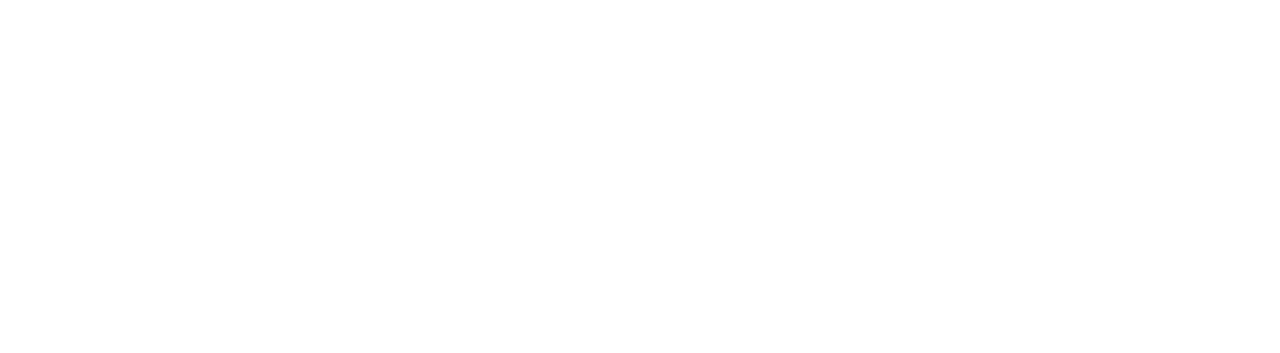
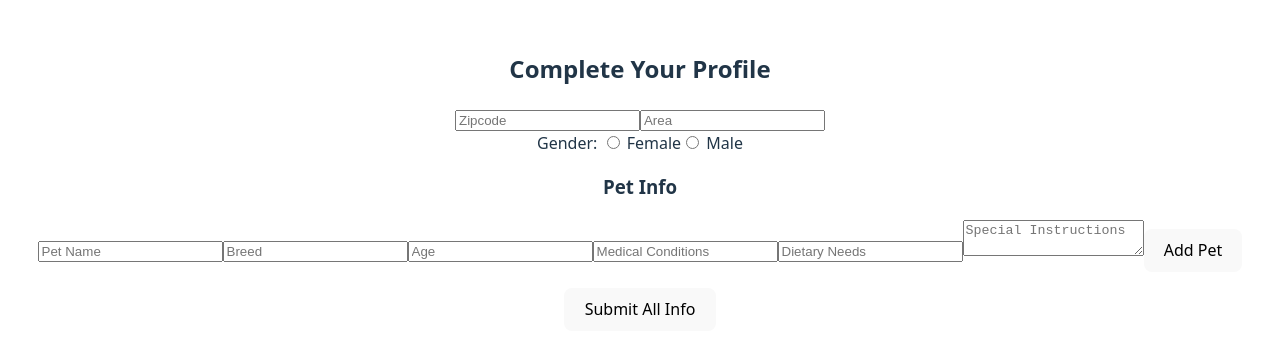
Before and after one commit to anastvud/help2pet, a React (Vite) app in the folder frontend/: page /complete-owner in a window 1280 px wide. Before the commit this address had no page. Shown: the part 219-572 px from the top of the page. Built offline with nearby package versions, Linux system fonts and the light colour scheme.

Commit message:
complete registration

```diff
--- a/frontend/src/App.jsx
+++ b/frontend/src/App.jsx
@@ -3,10 +3,12 @@
 import Register from './Register'; // ✅ Importing from external file
 import Dashboard from './Dashboard';
 import SitterProfile from './SitterProfile';
-import MyPets from './MyPets';
+import MyPets from './CompleteOwner.jsx';
 import SitterDetails from './SitterDetails';
 import Home from "./Home";
 import './App.css';
+import CompleteOwner from "./CompleteOwner.jsx";
+import CompleteSitter from "./CompleteSitter.jsx";
 
 function Welcome() {
   return (
@@ -29,6 +31,10 @@
         <Route path="/" element={<Welcome />} />
         <Route path="/login" element={<Login />} />
         <Route path="/register" element={<Register />} />
+        <Route path="/complete-owner" element={<CompleteOwner />} />
+        <Route path="/complete-sitter" element={<CompleteSitter />} />
+
+
         <Route path="/dashboard" element={<Dashboard />} />
         <Route path="/sitter/:id" element={<SitterProfile />} />
         <Route path="/my-pets" element={<MyPets />} />
--- /dev/null
+++ b/frontend/src/CompleteOwner.jsx
@@ -0,0 +1,179 @@
+import React, { useState } from 'react';
+import axios from 'axios';
+import { useNavigate } from 'react-router-dom';
+
+function CompleteOwner() {
+  const [ownerForm, setOwnerForm] = useState({
+    zipcode: '',
+    area: '',
+    gender: '', // true or false (boolean)
+  });
+
+  const [petForm, setPetForm] = useState({
+    name: '',
+    breed: '',
+    age: '',
+    medical: '',
+    diet: '',
+    notes: '',
+  });
+
+  const [pets, setPets] = useState([]);
+  const [message, setMessage] = useState(null);
+
+  const ownerId = localStorage.getItem('userId');
+  const navigate = useNavigate();
+
+  const handleOwnerChange = (e) => {
+    const { name, value } = e.target;
+    setOwnerForm(prev => ({ ...prev, [name]: value }));
+  };
+
+  const handleGenderChange = (e) => {
+    setOwnerForm(prev => ({ ...prev, gender: e.target.value === 'true' }));
+  };
+
+  const handlePetChange = (e) => {
+    const { name, value } = e.target;
+    setPetForm(prev => ({ ...prev, [name]: value }));
+  };
+
+  const addPet = () => {
+    if (petForm.name.trim() !== '') {
+      setPets([...pets, petForm]);
+      setPetForm({
+        name: '',
+        breed: '',
+        age: '',
+        medical: '',
+        diet: '',
+        notes: '',
+      });
+    }
+  };
+
+  const handleSubmit = async () => {
+    const petsString = pets
+      .map(p =>
+        `${p.name} (${p.breed}) - A: ${p.age}, M: ${p.medical}, D: ${p.diet}, N: ${p.notes}`
+      )
+      .join('; ');
+
+    const payload = {
+      ...ownerForm,
+      pets: petsString,
+    };
+
+    try {
+      const response = await axios.put(
+        `http://127.0.0.1:8000/register/owner/${ownerId}/complete`,
+        payload,
+        {
+          headers: { 'Content-Type': 'application/json' },
+        }
+      );
+
+      setMessage('Profile updated: ' + response.data.message);
+
+      // Redirect after a brief delay
+      setTimeout(() => navigate('/dashboard'), 1500);
+    } catch (error) {
+      console.error(error);
+      setMessage('Failed to update profile.');
+    }
+  };
+
+  return (
+    <div className="complete-owner-form">
+      <h2>Complete Your Profile</h2>
+      {message && <p className="message">{message}</p>}
+
+      <input
+        name="zipcode"
+        placeholder="Zipcode"
+        value={ownerForm.zipcode}
+        onChange={handleOwnerChange}
+      />
+      <input
+        name="area"
+        placeholder="Area"
+        value={ownerForm.area}
+        onChange={handleOwnerChange}
+      />
+
+      <div>
+        <label>Gender: </label>
+        <label>
+          <input
+            type="radio"
+            name="gender"
+            value="true"
+            checked={ownerForm.gender === true}
+            onChange={handleGenderChange}
+          /> Female
+        </label>
+        <label>
+          <input
+            type="radio"
+            name="gender"
+            value="false"
+            checked={ownerForm.gender === false}
+            onChange={handleGenderChange}
+          /> Male
+        </label>
+      </div>
+
+      <h3>Pet Info</h3>
+      <input
+        name="name"
+        placeholder="Pet Name"
+        value={petForm.name}
+        onChange={handlePetChange}
+      />
+      <input
+        name="breed"
+        placeholder="Breed"
+        value={petForm.breed}
+        onChange={handlePetChange}
+      />
+      <input
+        name="age"
+        placeholder="Age"
+        value={petForm.age}
+        onChange={handlePetChange}
+      />
+      <input
+        name="medical"
+        placeholder="Medical Conditions"
+        value={petForm.medical}
+        onChange={handlePetChange}
+      />
+      <input
+        name="diet"
+        placeholder="Dietary Needs"
+        value={petForm.diet}
+        onChange={handlePetChange}
+      />
+      <textarea
+        name="notes"
+        placeholder="Special Instructions"
+        value={petForm.notes}
+        onChange={handlePetChange}
+      />
+
+      <button onClick={addPet}>Add Pet</button>
+
+      <ul>
+        {pets.map((pet, idx) => (
+          <li key={idx}>
+            {pet.name} ({pet.breed}) - Age: {pet.age}
+          </li>
+        ))}
+      </ul>
+
+      <button onClick={handleSubmit}>Submit All Info</button>
+    </div>
+  );
+}
+
+export default CompleteOwner;
--- /dev/null
+++ b/frontend/src/CompleteSitter.jsx
@@ -0,0 +1,168 @@
+import React, { useState } from 'react';
+import axios from 'axios';
+import { useNavigate } from 'react-router-dom';
+
+function CompleteSitter() {
+  const [sitterForm, setSitterForm] = useState({
+    zipcode: '',
+    area: '',
+    gender: '',       // boolean true/false
+    profession: '',
+    date_of_birth: '', // yyyy-mm-dd string
+    price_hour: '',
+    experience: '',
+    smoker: false,
+    drives: false,
+    pets: false,
+    languages: '',
+  });
+
+  const [message, setMessage] = useState(null);
+  const petsitterId = localStorage.getItem('userId');
+  const navigate = useNavigate();
+
+  const handleChange = (e) => {
+    const { name, value, type, checked } = e.target;
+    setSitterForm(prev => ({
+      ...prev,
+      [name]: type === 'checkbox' ? checked : value,
+    }));
+  };
+
+  const handleGenderChange = (e) => {
+    setSitterForm(prev => ({ ...prev, gender: e.target.value === 'true' }));
+  };
+
+  const handleSubmit = async () => {
+    // Validate price_hour as integer
+    const price = parseInt(sitterForm.price_hour, 10);
+    if (isNaN(price)) {
+      setMessage('Price per hour must be a number');
+      return;
+    }
+
+    const payload = {
+      ...sitterForm,
+      price_hour: price,
+    };
+
+    try {
+      const response = await axios.put(
+        `http://127.0.0.1:8000/register/petsitter/${petsitterId}/complete`,
+        payload,
+        { headers: { 'Content-Type': 'application/json' } }
+      );
+
+      setMessage('OK:' + response.data.message);
+      setTimeout(() => navigate('/dashboard'), 1500);
+    } catch (error) {
+      console.error(error);
+      setMessage('Failed to update profile.');
+    }
+  };
+
+  return (
+    <div className="complete-sitter-form">
+      <h2>Complete Your Profile</h2>
+      {message && <p className="message">{message}</p>}
+
+      <input
+        name="zipcode"
+        placeholder="Zipcode"
+        value={sitterForm.zipcode}
+        onChange={handleChange}
+      />
+      <input
+        name="area"
+        placeholder="Area"
+        value={sitterForm.area}
+        onChange={handleChange}
+      />
+
+      <div>
+        <label>Gender: </label>
+        <label>
+          <input
+            type="radio"
+            name="gender"
+            value="true"
+            checked={sitterForm.gender === true}
+            onChange={handleGenderChange}
+          /> Female
+        </label>
+        <label>
+          <input
+            type="radio"
+            name="gender"
+            value="false"
+            checked={sitterForm.gender === false}
+            onChange={handleGenderChange}
+          /> Male
+        </label>
+      </div>
+
+      <input
+        name="profession"
+        placeholder="Profession"
+        value={sitterForm.profession}
+        onChange={handleChange}
+      />
+      <input
+        name="date_of_birth"
+        type="date"
+        placeholder="Date of Birth"
+        value={sitterForm.date_of_birth}
+        onChange={handleChange}
+      />
+      <input
+        name="price_hour"
+        placeholder="Price per hour"
+        value={sitterForm.price_hour}
+        onChange={handleChange}
+      />
+      <input
+        name="experience"
+        placeholder="Experience"
+        value={sitterForm.experience}
+        onChange={handleChange}
+      />
+      <input
+        name="languages"
+        placeholder="Languages"
+        value={sitterForm.languages}
+        onChange={handleChange}
+      />
+
+      <label>
+        <input
+          name="smoker"
+          type="checkbox"
+          checked={sitterForm.smoker}
+          onChange={handleChange}
+        /> Smoker
+      </label>
+
+      <label>
+        <input
+          name="drives"
+          type="checkbox"
+          checked={sitterForm.drives}
+          onChange={handleChange}
+        /> Drives
+      </label>
+
+      <label>
+        <input
+          name="pets"
+          type="checkbox"
+          checked={sitterForm.pets}
+          onChange={handleChange}
+        /> Has pets
+      </label>
+
+      <button onClick={handleSubmit}>Submit All Info</button>
+    </div>
+  );
+}
+
+export default CompleteSitter;
--- a/frontend/src/MyPets.jsx
+++ /dev/null
@@ -1,41 +0,0 @@
-// MyPets.jsx
-import React, { useState } from 'react';
-
-function MyPets() {
-  const [pets, setPets] = useState([]);
-  const [form, setForm] = useState({
-    name: '', breed: '', age: '', medical: '', diet: '', notes: ''
-  });
-
-  const handleChange = (e) => {
-    setForm({...form, [e.target.name]: e.target.value });
-  };
-
-  const addPet = () => {
-    setPets([...pets, form]);
-    setForm({ name: '', breed: '', age: '', medical: '', diet: '', notes: '' });
-  };
-
-  return (
-    <div>
-      <h2>My Pets</h2>
-      <input name="name" placeholder="Name" value={form.name} onChange={handleChange} />
-      <input name="breed" placeholder="Breed" value={form.breed} onChange={handleChange} />
-      <input name="age" placeholder="Age" value={form.age} onChange={handleChange} />
-      <input name="medical" placeholder="Medical Conditions" value={form.medical} onChange={handleChange} />
-      <input name="diet" placeholder="Dietary Needs" value={form.diet} onChange={handleChange} />
-      <textarea name="notes" placeholder="Special Instructions" value={form.notes} onChange={handleChange} />
-      <button onClick={addPet}>Add Pet</button>
-
-      <ul>
-        {pets.map((pet, idx) => (
-          <li key={idx}>
-            {pet.name} ({pet.breed}) - Age: {pet.age}
-          </li>
-        ))}
-      </ul>
-    </div>
-  );
-}
-
-export default MyPets;
--- a/frontend/src/Register.jsx
+++ b/frontend/src/Register.jsx
@@ -34,8 +34,8 @@
 
     const url =
       form.role === "sitter"
-      ? "http://127.0.0.1:8001/register/petsitter"
-      : "http://127.0.0.1:8001/register/owner";
+        ? "http://127.0.0.1:8000/register/petsitter"
+        : "http://127.0.0.1:8000/register/owner";
 
     try {
       const response = await fetch(url, {
@@ -47,16 +47,16 @@
       const data = await response.json();
 
       if (response.ok) {
-      setMessage("✅ " + data.message);
+        setMessage("OK " + data.message);
 
         const id = form.role === "sitter" ? data.petsitter_id : data.owner_id;
         localStorage.setItem("userId", id);
 
-      // Navigate
+        // ✅ Navigate to complete profile page
         if (form.role === "sitter") {
-        navigate(`/sitter/${id}`);
+          navigate("/complete-sitter");
         } else {
-        navigate("/my-pets");
+          navigate("/complete-owner");
         }
 
         setForm({
@@ -78,7 +78,6 @@
       setMessage("Network error");
     }
   };
-
 
   return (
     <div className="form-container">
```
Also changed, not shown: 2 other files (tests, documents, lock files or other folders). Lines whose indentation alone changed are shown as unchanged.
